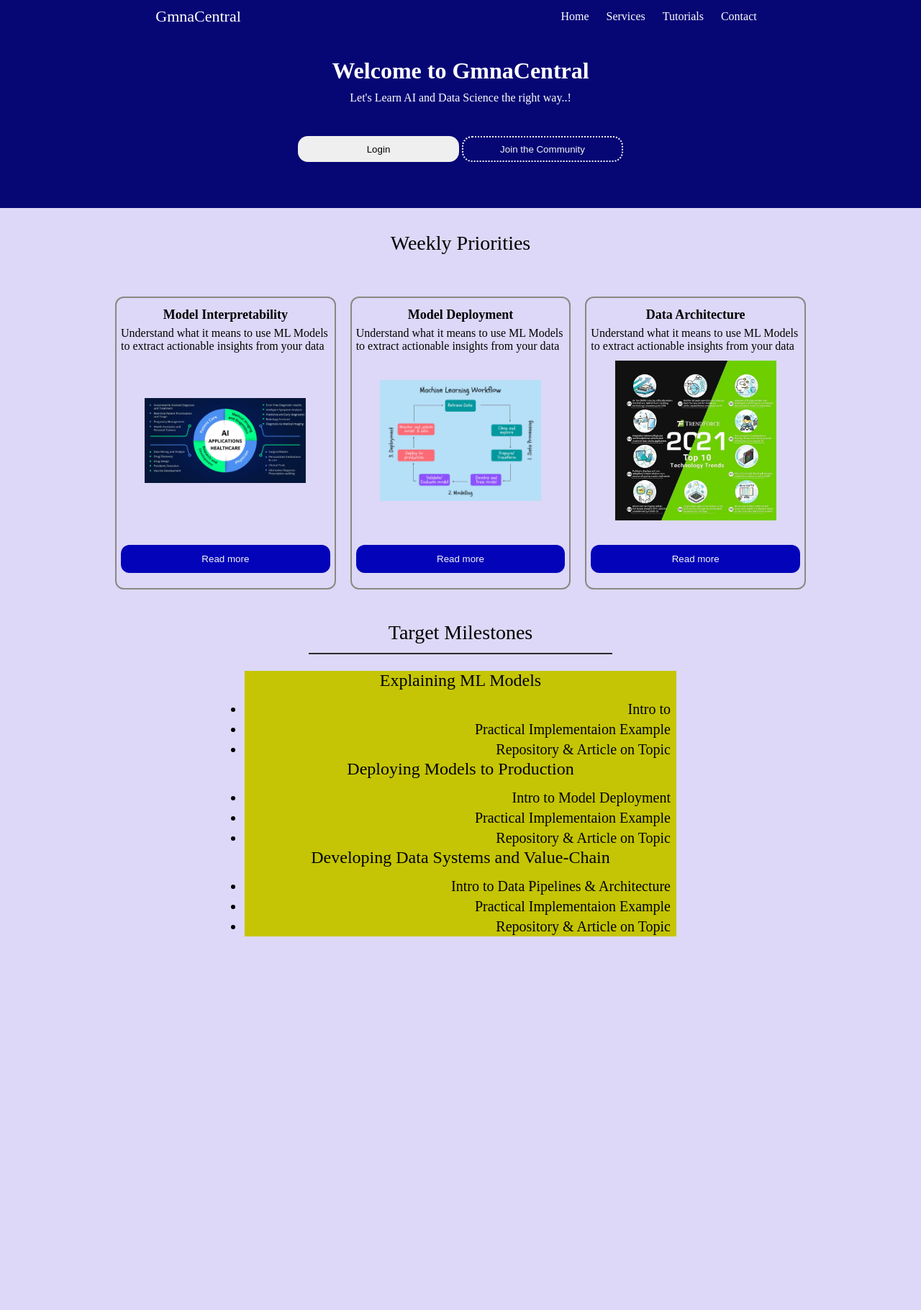
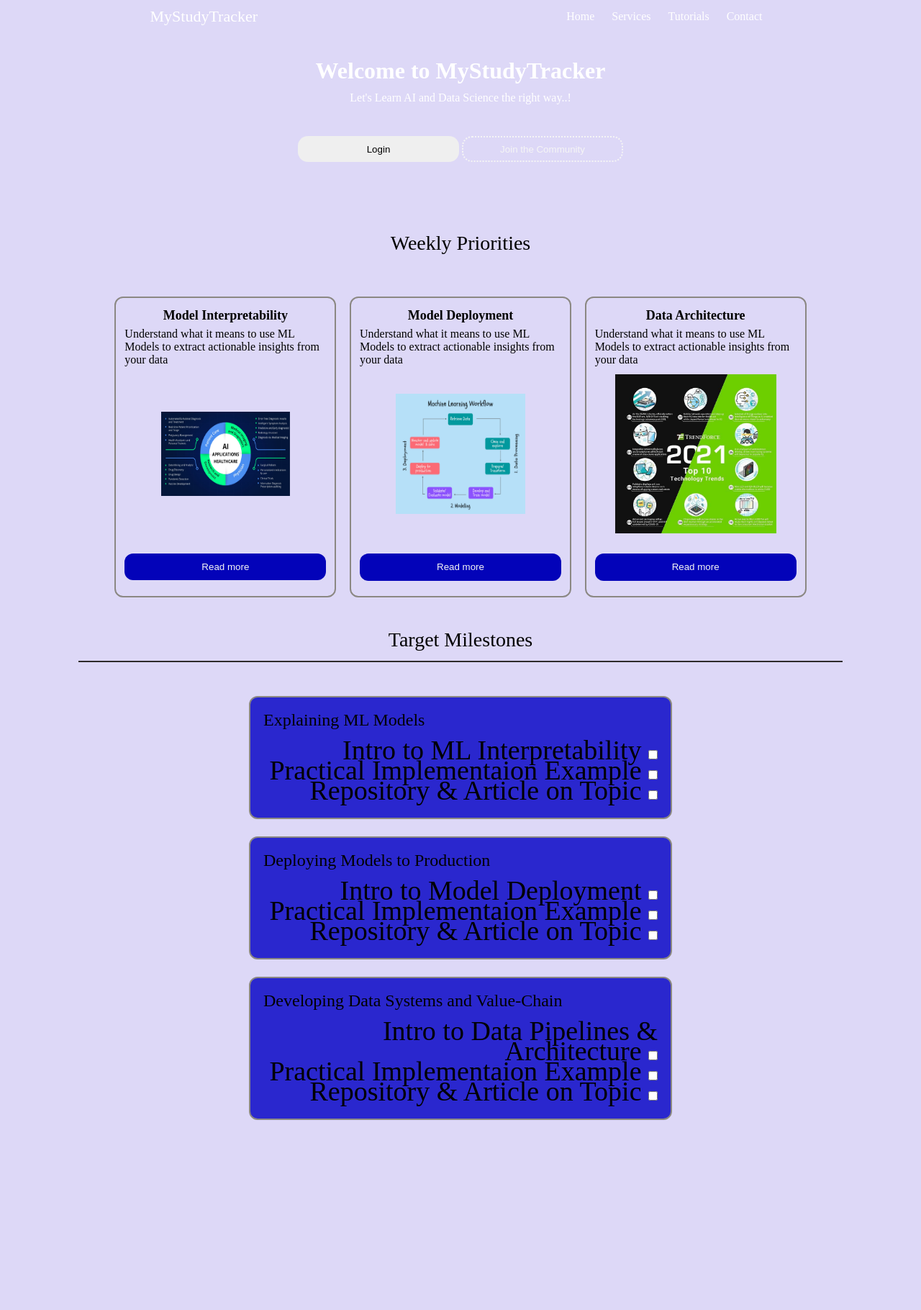
Before and after one commit to georgek2/Learn_Django, a Django app: page / in a window 1280 px wide. Shown: the top 1820 px of the page at 72% size. Run offline with Django 3.2, Linux system fonts and the light colour scheme.

Commit message:
Added styling on studytracker

```diff
--- a/task_tracker/static/css/main.css
+++ b/task_tracker/static/css/main.css
@@ -8,13 +8,14 @@ body {
   height: 2000px;
 }
 
-header{
+/* Header Navigation */
+/* Plus all the children elements */
+header {
   padding-bottom: 2.4%;
 }
 
-header,
-a {
-  background-color: rgb(6, 6, 117);
+header,a {
+  /* background-color: rgb(6, 6, 117); */
   color: rgb(255, 255, 255);
   text-decoration: none;
 }
@@ -22,8 +23,6 @@ a {
 header .logo {
   font-size: 22px;
 }
-
-/* Header Navigation */
 
 header nav {
   display: flex;
@@ -51,29 +50,28 @@ header .intro p {
   padding: 10px 0;
 }
 
-
 /* Login and Join buttons */
 /* Plus social links */
 
-header #connect{
+header #connect {
   padding: 0 0 2.6%;
   width: 100%;
   display: flex;
   justify-content: center;
 }
 
-header #connect button{
+header #connect button {
   border: none;
   border-radius: 14px;
 }
 
-#connect button:nth-child(2){
+#connect button:nth-child(2) {
   border: 2px dotted whitesmoke;
   background-color: inherit;
   color: whitesmoke;
 }
 
-#connect button:hover{
+#connect button:hover {
   color: rgb(20, 19, 19);
   color: whitesmoke;
   background-color: rgb(247, 167, 20);
@@ -84,30 +82,27 @@ header #connect button{
 #top-three {
   padding-top: 14px;
   display: flex;
-  /* flex-wrap: wrap; */
+  flex-wrap: wrap;
   justify-content: space-around;
   max-width: 980px;
-  width: 100%;
   margin: auto;
-  /* background-color: rgb(132, 176, 241); */
 }
 
 .priorities .priority {
+  display: flex;
+  flex-direction: column;
   border: 2px solid rgb(139, 136, 131);
-  margin: 10px 10px;
+  margin: 10px 4px;
+  padding: 10px 12px;
   border-radius: 12px;
-  /* max-width: 280px; */
+  max-width: 280px;
 }
 
 #top-three .title {
   font-size: 18px;
   font-weight: bold;
   text-align: center;
-  padding: 3px 0 6px;
-}
-
-#top-three .priority {
-  padding: 10px 6px;
+  padding: 4px 0 6px;
 }
 
 #top-three .images {
@@ -115,23 +110,15 @@ header #connect button{
   justify-content: center;
   margin: auto;
   max-width: 280px;
-  align-items: center;
   padding: 4% 0;
 }
 
 #top-three img {
   max-width: 80%;
-  align-items: center;
-}
-
-#top-three .priority {
-  display: flex;
-  flex-direction: column;
-  /* bottom: 0; */
 }
 
 #top-three button {
-  margin: 8% 0 4%;
+  margin: 6% 0 4%;
   padding: 4% 8%;
   border-style: none;
   border-radius: 12px;
@@ -139,38 +126,41 @@ header #connect button{
   color: whitesmoke;
 }
 
-/* #targets {
-  display: flex;
-  justify-content: space-around;
-} */
+/* Target Milestones */
 
 #targets {
-    display: flex;
-    flex-direction: column;
-    justify-content: space-around;
+  /* display: flex; */
+  /* flex-direction: column;
+  justify-content: space-around; */
   padding-top: 1.8%;
   margin: auto;
   align-content: center;
   max-width: 600px;
 }
 
-#targets .target-item{
-    background-color: rgb(197, 197, 5);
+#targets .target-item {
+  border: 2px solid rgb(139, 136, 131);
+  /* background-color: rgb(197, 197, 5); */
+  background-color: rgb(42, 39, 206);
+  margin: 4% 1%;
+  padding: 8px 10px 24px 0;
+  border-radius: 12px;
 }
 
-#targets .target-head{
+#targets .target-head {
   font-size: 24px;
-    padding-bottom: 12px;
-    /* width: 400px; */
-    text-align: center;
+  padding: 10px 0 14px 18px;
+  width: 480px;
+  text-align: start;
 }
 
-#targets .target-tasks{
-    font-size: 20px;
+#targets .target-tasks {
+  font-size: 38px;
 }
 
-#targets ul li{
+#targets ul li {
   line-height: 28px;
   text-align: end;
   padding-right: 8px;
+  list-style: none;
 }
--- a/task_tracker/tasks/templates/tasks/index.html
+++ b/task_tracker/tasks/templates/tasks/index.html
@@ -6,57 +6,17 @@
     <meta charset="UTF-8" />
     <meta http-equiv="X-UA-Compatible" content="IE=edge" />
     <meta name="viewport" content="width=device-width, initial-scale=1.0" />
-    <title>Calender Mananger</title>
+    <title>Study Mananger</title>
 
     <link rel="stylesheet" href="{% static '/css/main.css' %}" />
   </head>
   <body>
-    <style>
-      * {
-        margin: 0;
-        padding: 0;
-      }
 
-      header,
-      a {
-        background-color: rgb(6, 6, 117);
-        color: rgb(255, 255, 255);
-        text-decoration: none;
-      }
-
-      header .logo {
-        font-size: 22px;
-      }
-
-      header .intro {
-        text-align: center;
-        padding: 34px 0;
-      }
-
-      header .intro p {
-        padding: 10px 0;
-      }
-
-      header nav {
-        display: flex;
-        justify-content: space-around;
-        align-items: center;
-      }
-
-      header nav ul {
-        display: flex;
-      }
-
-      header nav li {
-        padding: 14px 12px;
-        list-style: none;
-      }
-    </style>
-
+    <!-- The Header Section: Nav + Landing -->
     <header>
       <nav>
         <div class="logo">
-          <a href="#">GmnaCentral</a>
+          <a href="#">MyStudyTracker</a>
         </div>
         <ul>
           <li>Home</li>
@@ -66,18 +26,26 @@
         </ul>
       </nav>
 
+      <!-- The Landing Page -->
       <div class="intro">
-        <h1>Welcome to GmnaCentral</h1>
+        <h1>Welcome to MyStudyTracker</h1>
         <p>Let's Learn AI and Data Science the right way..!</p>
       </div>
       <div id="connect">
+        <!-- Login and Register Buttons -->
         <div class="button">
           <button style="width: 224px; height: 36px">Login</button>
           <button style="width: 224px; height: 36px">Join the Community</button>
         </div>
-        <div class="socials"></div>
+        <!-- Social Icons -->
+        <div class="socials">
+
+        </div>
       </div>
     </header>
+
+
+    <!-- Top Prioties for the Week-->
 
     <p style="font-size: 28px; text-align: center; padding: 2.6% 0">
       Weekly Priorities
@@ -117,31 +85,22 @@
         </div>
         <button class="button">Read more</button>
       </div>
-      <!-- <div class="three priority">
-            <p class="title">Data Architecture</p>
-            <p class="body">
-                Understand what it means to use ML Models
-                to extract actionable insights from your data
-            </p>
-        </div>
-        <div class="three priority">
-            <p class="title">Data Architecture</p>
-            <p class="body">
-                Understand what it means to use ML Models
-                to extract actionable insights from your data
-            </p>
-        </div> -->
     </div>
+
+
+    <!-- Target Milestones -->
+
     <p
       style="
         text-align: center;
         font-size: 28px;
         padding: 2.6% 0 1%;
         border-bottom: 2px solid rgb(46, 43, 43);
-        width: 33%;
+        width: 83%;
         margin: auto;
       "
     >
+    <!-- Target Header -->
       Target Milestones
     </p>
 
@@ -152,9 +111,15 @@
         </div>
         <div class="target-tasks">
           <ul>
-            <li>Intro to</li>
-            <li>Practical Implementaion Example</li>
-            <li>Repository & Article on Topic</li>
+            <li>Intro to ML Interpretability
+              <input type="checkbox">
+            </li>
+            <li>Practical Implementaion Example
+              <input type="checkbox">
+            </li>
+            <li>Repository & Article on Topic
+              <input type="checkbox">
+            </li>
           </ul>
         </div>
       </div>
@@ -164,9 +129,15 @@
         </div>
         <div class="target-tasks">
           <ul>
-            <li>Intro to Model Deployment</li>
-            <li>Practical Implementaion Example</li>
-            <li>Repository & Article on Topic</li>
+            <li>Intro to Model Deployment
+              <input type="checkbox">
+            </li>
+            <li>Practical Implementaion Example
+              <input type="checkbox">
+            </li>
+            <li>Repository & Article on Topic
+              <input type="checkbox">
+            </li>
           </ul>
         </div>
       </div>
@@ -176,9 +147,15 @@
         </div>
         <div class="target-tasks">
           <ul>
-            <li>Intro to Data Pipelines & Architecture</li>
-            <li>Practical Implementaion Example</li>
-            <li>Repository & Article on Topic</li>
+            <li>Intro to Data Pipelines & Architecture
+              <input type="checkbox">
+            </li>
+            <li>Practical Implementaion Example
+              <input type="checkbox">
+            </li>
+            <li>Repository & Article on Topic
+              <input type="checkbox" style="font-size: 40px;">
+            </li>
           </ul>
         </div>
       </div>
```
Lines whose indentation alone changed are shown as unchanged.
